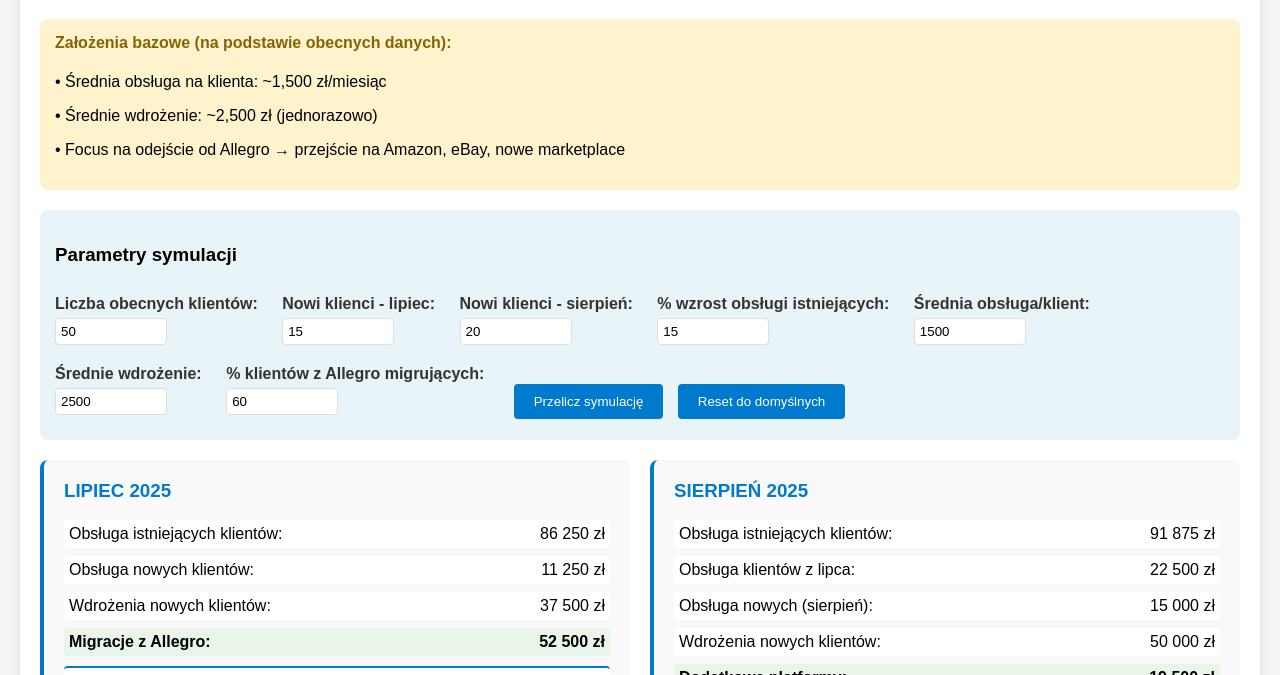
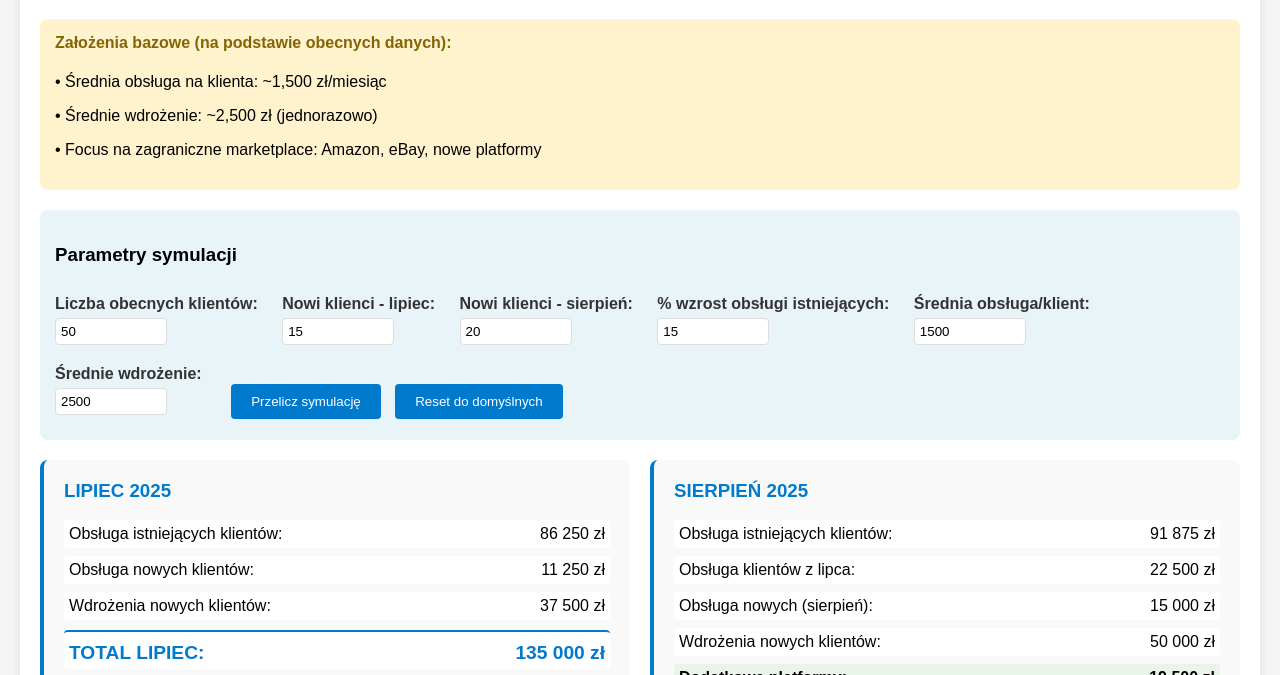
Before and after one commit to grudvv/symulacja-marketplace, a plain HTML site: page index.html in a window 1280 px wide. Shown: the part 101-776 px from the top of the page. Drawn offline with Linux system fonts and the light colour scheme.

Commit message:
Update index.html

```diff
--- a/index.html
+++ b/index.html
@@ -117,7 +117,7 @@
             <h4>Założenia bazowe (na podstawie obecnych danych):</h4>
             <p>• Średnia obsługa na klienta: ~1,500 zł/miesiąc</p>
             <p>• Średnie wdrożenie: ~2,500 zł (jednorazowo)</p>
-            <p>• Focus na odejście od Allegro → przejście na Amazon, eBay, nowe marketplace</p>
+            <p>• Focus na zagraniczne marketplace: Amazon, eBay, nowe platformy</p>
         </div>
 
         <div class="controls">
@@ -153,10 +153,7 @@
                 <input type="number" id="avgImplementation" value="2500">
             </div>
 
-            <div class="control-group">
-                <label>% klientów z Allegro migrujących:</label>
-                <input type="number" id="migrationRate" value="60">
-            </div>
+
 
             <button onclick="calculateRevenue()">Przelicz symulację</button>
             <button onclick="resetDefaults()">Reset do domyślnych</button>
@@ -190,14 +187,13 @@
             const growthRate = parseFloat(document.getElementById('growthRate').value) / 100;
             const avgService = parseInt(document.getElementById('avgService').value);
             const avgImplementation = parseInt(document.getElementById('avgImplementation').value);
-            const migrationRate = parseFloat(document.getElementById('migrationRate').value) / 100;
+
 
             // LIPIEC
             const julyServiceExisting = existingClients * avgService * (1 + growthRate);
             const julyServiceNew = newClientsJuly * avgService * 0.5; // połowa miesiąca
             const julyImplementations = newClientsJuly * avgImplementation;
-            const julyMigrationRevenue = existingClients * migrationRate * (avgImplementation * 0.7); // mniejsze wdrożenia migracji
-            const julyTotal = julyServiceExisting + julyServiceNew + julyImplementations + julyMigrationRevenue;
+            const julyTotal = julyServiceExisting + julyServiceNew + julyImplementations;
 
             // SIERPIEŃ
             const augustServiceExisting = existingClients * avgService * (1 + growthRate * 1.5);
@@ -220,10 +216,6 @@
                 <div class="revenue-item">
                     <span>Wdrożenia nowych klientów:</span>
                     <span>${julyImplementations.toLocaleString('pl-PL')} zł</span>
-                </div>
-                <div class="revenue-item highlight">
-                    <span>Migracje z Allegro:</span>
-                    <span>${julyMigrationRevenue.toLocaleString('pl-PL')} zł</span>
                 </div>
                 <div class="revenue-item total">
                     <span>TOTAL LIPIEC:</span>
@@ -266,7 +258,6 @@
             document.getElementById('growthRate').value = 15;
             document.getElementById('avgService').value = 1500;
             document.getElementById('avgImplementation').value = 2500;
-            document.getElementById('migrationRate').value = 60;
             calculateRevenue();
         }
 
@@ -275,7 +266,6 @@
             document.getElementById('newClientsJuly').value = 25;
             document.getElementById('newClientsAugust').value = 35;
             document.getElementById('growthRate').value = 25;
-            document.getElementById('migrationRate').value = 80;
             calculateRevenue();
         }
 
@@ -284,7 +274,6 @@
             document.getElementById('newClientsJuly').value = 10;
             document.getElementById('newClientsAugust').value = 12;
             document.getElementById('growthRate').value = 10;
-            document.getElementById('migrationRate').value = 40;
             calculateRevenue();
         }
 
@@ -294,7 +283,6 @@
             document.getElementById('newClientsAugust').value = 50;
             document.getElementById('growthRate').value = 35;
             document.getElementById('avgService').value = 2000;
-            document.getElementById('migrationRate').value = 90;
             calculateRevenue();
         }
 
```
